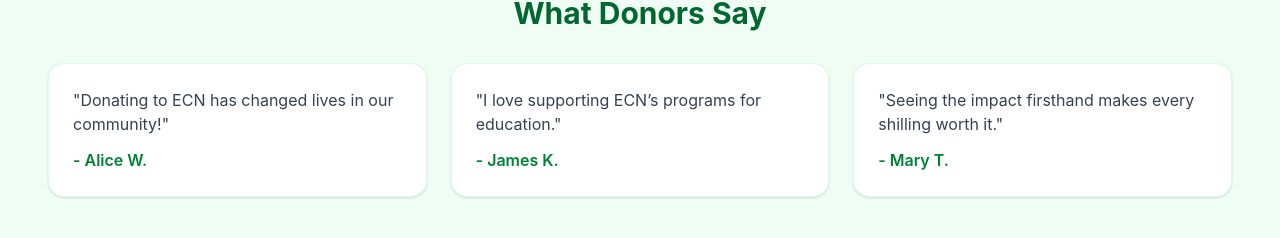
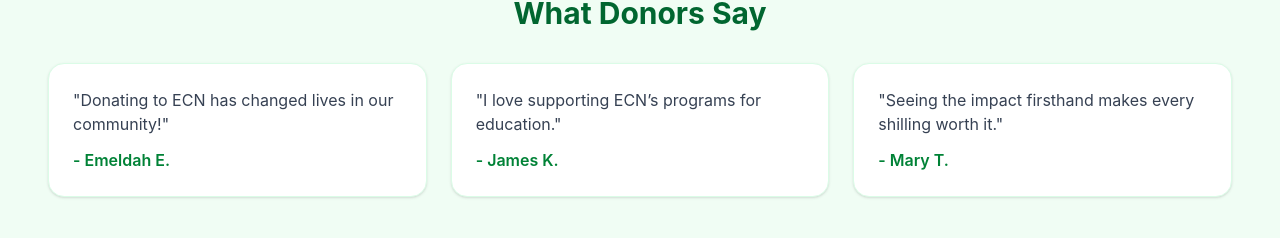
Before and after one commit to steph10920/ecnafrica, a React (Vite) app: page /donate in a window 1280 px wide. Shown: the part 871-1109 px from the top of the page. Built offline with nearby package versions, Linux system fonts and the light colour scheme.

Commit message:
changes made in contact and careers

```diff
--- a/src/components/Donate.jsx
+++ b/src/components/Donate.jsx
@@ -14,7 +14,7 @@ import amrefLogo from "../assets/amref.png";
 
 export default function Donate() {
   const donors = [
-    { name: "Alice W.", message: "Donating to ECN has changed lives in our community!" },
+    { name: "Emeldah E.", message: "Donating to ECN has changed lives in our community!" },
     { name: "James K.", message: "I love supporting ECN’s programs for education." },
     { name: "Mary T.", message: "Seeing the impact firsthand makes every shilling worth it." },
   ];
```
